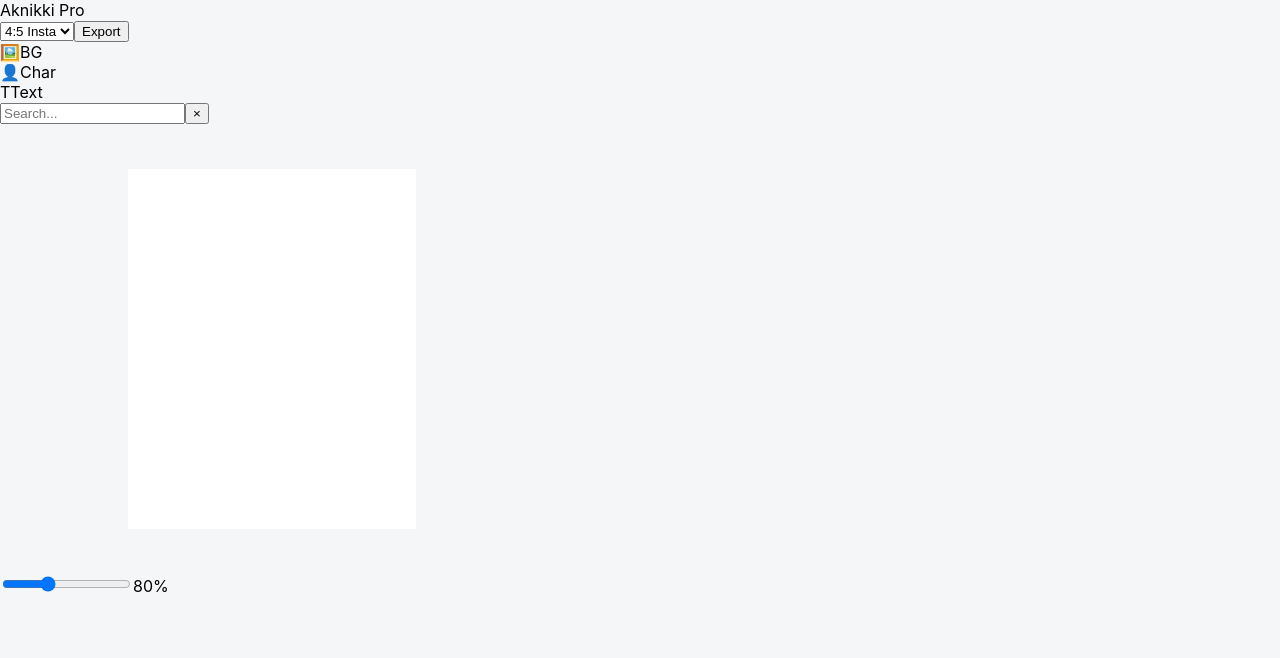
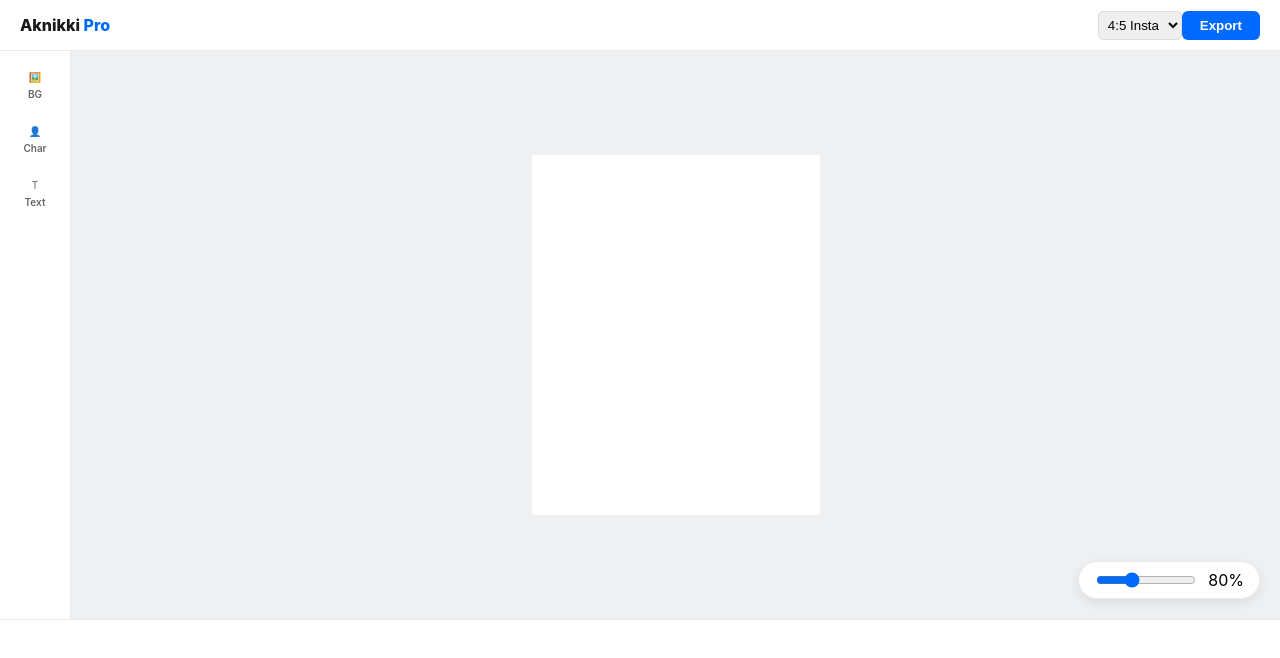
Before and after one commit to AKERA9/aknikki, a React (Create React App) app: page / in a window 1280 px wide. Shown: the top 658 px of the page. Built offline with nearby package versions, Linux system fonts and the light colour scheme.

Commit message:
Update App.css

```diff
--- a/src/App.css
+++ b/src/App.css
@@ -1,44 +1,38 @@
-:root { --primary: #006aff; --bg: #f5f6f8; --white: #ffffff; --border: #eaebed; }
-body { margin: 0; font-family: 'Inter', sans-serif; background: var(--bg); overflow: hidden; }
+:root { --blue: #006aff; --border: #eaebed; --white: #ffffff; }
+body { margin: 0; font-family: 'Inter', sans-serif; background: #f4f6f8; overflow: hidden; }
 
-.aknikki-pro-root { height: 100vh; display: flex; flex-direction: column; }
+.ak-pro-root { height: 100vh; display: flex; flex-direction: column; }
+.ak-header { height: 50px; background: var(--white); border-bottom: 1px solid var(--border); display: flex; align-items: center; justify-content: space-between; padding: 0 20px; z-index: 1000; }
+.ak-logo { font-weight: 800; color: #1a1a1a; } .ak-logo span { color: var(--blue); }
 
-/* Navbar */
-.ak-top-nav { height: 56px; background: var(--white); border-bottom: 1px solid var(--border); display: flex; align-items: center; justify-content: space-between; padding: 0 24px; z-index: 100; }
-.ak-brand { font-size: 20px; font-weight: 700; color: #1a1a1a; }
-.ak-brand span { color: var(--primary); }
-.ak-export-btn { background: var(--primary); color: white; border: none; padding: 8px 16px; border-radius: 6px; font-weight: 600; cursor: pointer; }
+.ak-main { flex: 1; display: flex; position: relative; }
+.ak-sidebar { width: 70px; background: var(--white); border-right: 1px solid var(--border); display: flex; flex-direction: column; padding-top: 20px; z-index: 100; }
+.side-item { cursor: pointer; text-align: center; margin-bottom: 25px; font-size: 10px; color: #666; transition: 0.2s; }
+.side-item.on { color: var(--blue); border-right: 3px solid var(--blue); }
+.side-item span { display: block; margin-top: 5px; font-weight: 600; }
 
-/* Main Layout */
-.ak-main-layout { flex: 1; display: flex; position: relative; overflow: hidden; }
+.ak-panel { position: absolute; left: -300px; top: 0; bottom: 0; width: 280px; background: var(--white); border-right: 1px solid var(--border); transition: 0.3s cubic-bezier(0.4, 0, 0.2, 1); z-index: 99; padding: 15px; }
+.ak-panel.open { left: 70px; box-shadow: 20px 0 40px rgba(0,0,0,0.03); }
+.panel-top { display: flex; gap: 10px; margin-bottom: 15px; }
+.panel-top input { flex: 1; border: 1px solid #ddd; padding: 8px; border-radius: 6px; font-size: 13px; }
+.asset-grid { display: grid; grid-template-columns: 1fr 1fr; gap: 10px; overflow-y: auto; height: 90%; }
+.asset-grid img { width: 100%; border-radius: 8px; cursor: pointer; border: 1px solid transparent; transition: 0.2s; }
+.asset-grid img:hover { border-color: var(--blue); transform: scale(1.02); }
 
-/* Sidebar */
-.ak-side-menu { width: 72px; background: var(--white); border-right: 1px solid var(--border); display: flex; flex-direction: column; align-items: center; padding-top: 16px; z-index: 99; }
-.menu-item { margin-bottom: 24px; cursor: pointer; text-align: center; font-size: 10px; color: #666; transition: 0.2s; width: 100%; }
-.menu-item span { display: block; margin-top: 4px; }
-.menu-item.active { color: var(--primary); border-right: 3px solid var(--primary); }
+/* CENTER WORKSPACE LOGIC */
+.ak-workspace { flex: 1; display: flex; justify-content: center; align-items: center; position: relative; background: #eef0f2; overflow: hidden; }
+.stage-center { transition: transform 0.15s ease-out; }
 
-/* Slide Panel */
-.ak-side-panel { position: absolute; left: -320px; top: 0; bottom: 0; width: 300px; background: var(--white); border-right: 1px solid var(--border); transition: 0.35s cubic-bezier(0.4, 0, 0.2, 1); z-index: 98; padding: 20px; }
-.ak-side-panel.visible { left: 72px; box-shadow: 20px 0 40px rgba(0,0,0,0.03); }
-.asset-box img { width: 100%; border-radius: 8px; margin-bottom: 12px; cursor: pointer; border: 1px solid transparent; }
-.asset-box img:hover { border-color: var(--primary); }
+.zoom-control { position: absolute; bottom: 20px; right: 20px; background: var(--white); padding: 8px 15px; border-radius: 30px; border: 1px solid var(--border); display: flex; align-items: center; gap: 10px; box-shadow: 0 4px 12px rgba(0,0,0,0.08); }
+.zoom-control input { width: 100px; accent-color: var(--blue); }
 
-/* Canvas Workspace */
-.ak-canvas-workspace { flex: 1; display: flex; justify-content: center; align-items: center; position: relative; background: #eef0f2; }
-.canvas-container { transition: transform 0.2s ease; }
+.ak-timeline { height: 180px; background: var(--white); border-top: 1px solid var(--border); overflow-y: auto; }
+.tl-wrap { padding: 15px; }
+.tl-row { display: flex; align-items: center; height: 35px; margin-bottom: 6px; cursor: pointer; }
+.tl-row.active { background: #f0f7ff; }
+.tl-label { width: 80px; font-size: 11px; color: #888; font-weight: 600; }
+.tl-bar-bg { flex: 1; height: 24px; background: #f5f7f9; border-radius: 12px; position: relative; }
+.tl-bar { position: absolute; height: 100%; background: var(--blue); border-radius: 12px; color: white; font-size: 10px; display: flex; align-items: center; justify-content: center; font-weight: 700; }
 
-/* Zoom Bar */
-.ak-zoom-bar { position: absolute; bottom: 24px; right: 24px; background: var(--white); padding: 8px 16px; border-radius: 30px; border: 1px solid var(--border); display: flex; align-items: center; gap: 12px; box-shadow: 0 4px 12px rgba(0,0,0,0.08); }
-.ak-zoom-bar input[type="range"] { width: 120px; accent-color: var(--primary); }
-.zoom-value { font-size: 12px; font-weight: 600; min-width: 40px; }
-
-/* Timeline */
-.ak-bottom-timeline { height: 220px; background: var(--white); border-top: 1px solid var(--border); display: flex; flex-direction: column; z-index: 100; }
-.timeline-header { padding: 10px 24px; display: flex; justify-content: space-between; border-bottom: 1px solid var(--border); font-size: 12px; color: #888; }
-.timeline-layers { flex: 1; overflow-y: auto; padding: 12px 24px; }
-.layer-row { display: flex; align-items: center; height: 36px; margin-bottom: 8px; border-radius: 4px; transition: 0.2s; cursor: pointer; }
-.layer-row.selected { background: #f0f7ff; }
-.layer-info { width: 80px; font-size: 11px; font-weight: 500; color: #555; }
-.layer-track { flex: 1; height: 24px; background: #f8f9fa; position: relative; border-radius: 12px; }
-.layer-pill { position: absolute; height: 100%; background: var(--primary); border-radius: 12px; color: white; font-size: 10px; display: flex; align-items: center; justify-content: center; font-weight: 700; }
+.export-btn { background: var(--blue); color: white; border: none; padding: 7px 18px; border-radius: 6px; font-weight: 600; cursor: pointer; }
+.ratio-select { padding: 5px; border-radius: 5px; border: 1px solid #ddd; }
```
